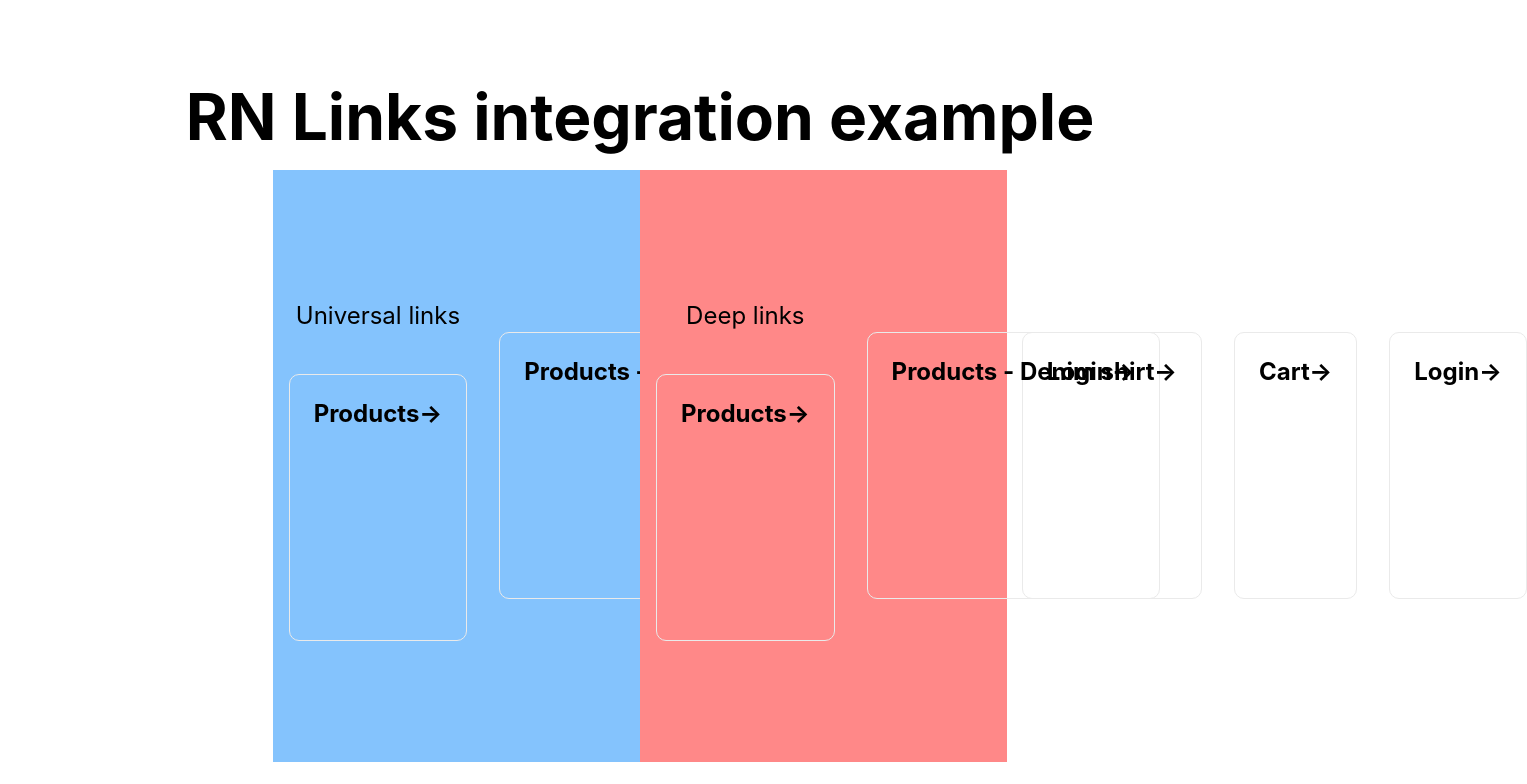
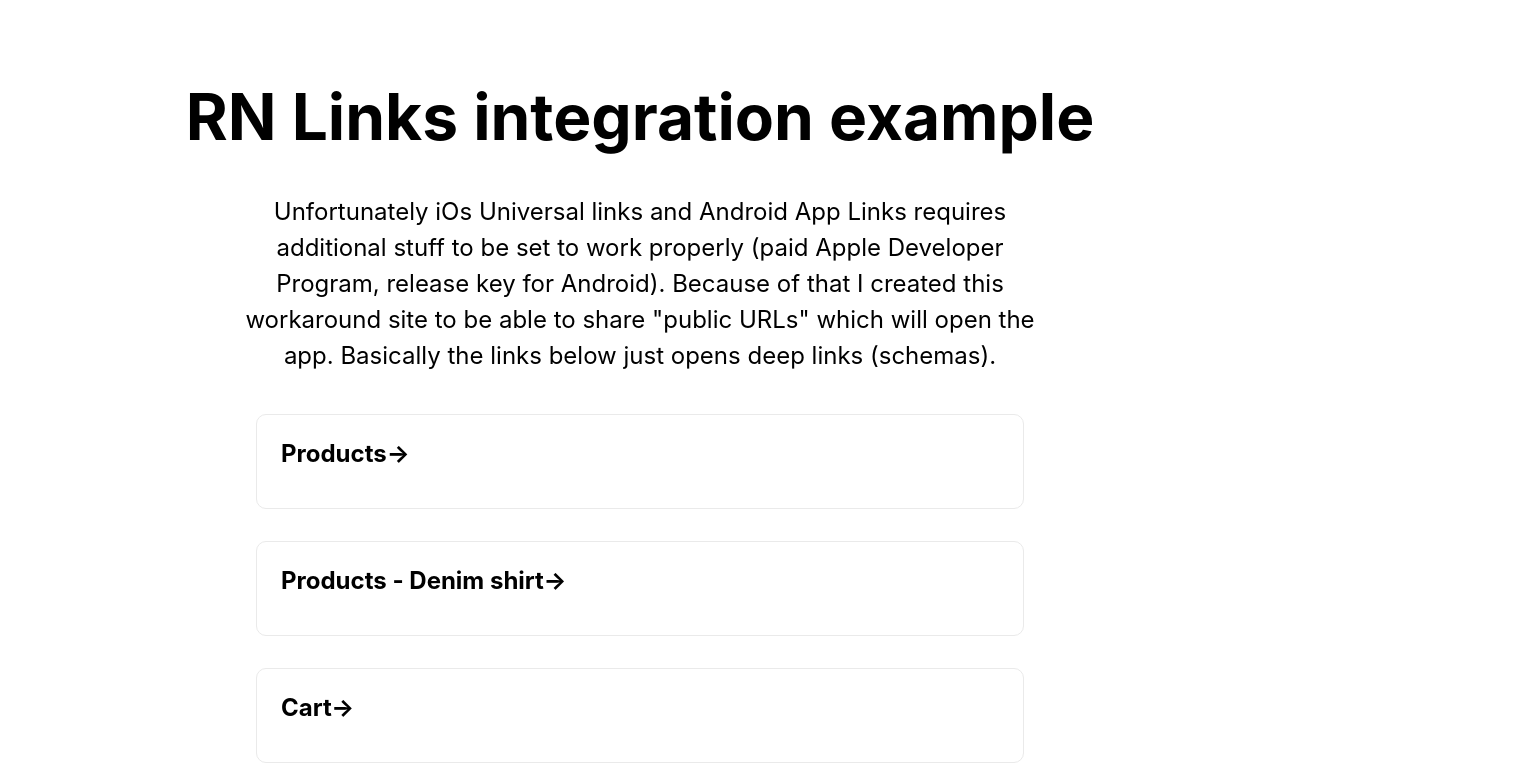
Before and after one commit to svobik7/nextjs-playground, a Next.js app: page / in a window 1280 px wide. Shown: the top 784 px of the page, 1527 px wide, since content can reach past the window. Built offline with nearby package versions, Linux system fonts and the light colour scheme.

Commit message:
Workaround for public/deep links

```diff
--- a/next.config.js
+++ b/next.config.js
@@ -3,11 +3,12 @@ const withBundleAnalyzer = require('@next/bundle-analyzer')({
 });
 
 module.exports = withBundleAnalyzer({
-  async rewrites() {
+  async redirects() {
     return [
       {
-        source: '/.well-known/apple-app-site-association',
-        destination: '/.well-known/apple-app-site-association.json',
+        source: '/app/:path*',
+        destination: 'rnhw://:path*',
+        permanent: false,
       },
     ];
   },
--- a/pages/index.js
+++ b/pages/index.js
@@ -12,46 +12,30 @@ export default function Home() {
       <main className={styles.main}>
         <h1 className={styles.title}>RN Links integration example</h1>
 
-        <div className={styles.gridWrapper}>
-          <div className={[styles.grid, styles.gridBlue].join(' ')}>
-            <p className={styles.description}>Universal links</p>
+        <div className={styles.grid}>
+          <p className={styles.description}>
+            Unfortunately iOs Universal links and Android App Links requires
+            additional stuff to be set to work properly (paid Apple Developer
+            Program, release key for Android). Because of that I created this
+            workaround site to be able to share "public URLs" which will open
+            the app. Basically the links below just opens deep links (schemas).
+          </p>
 
-            <a href='/products' className={styles.card}>
+          <a href='/app/products' className={styles.card}>
             <h3>Products&rarr;</h3>
           </a>
 
-            <a href='/products/denim-shirt' className={styles.card}>
+          <a href='/app/products/denim-shirt' className={styles.card}>
             <h3>Products - Denim shirt&rarr;</h3>
           </a>
 
-            <a href='/cart' className={styles.card}>
+          <a href='/app/cart' className={styles.card}>
             <h3>Cart&rarr;</h3>
           </a>
 
-            <a href='/auth/login' className={styles.card}>
+          <a href='/app/auth/login' className={styles.card}>
             <h3>Login&rarr;</h3>
           </a>
-          </div>
-
-          <div className={[styles.grid, styles.gridRed].join(' ')}>
-            <p className={styles.description}>Deep links</p>
-
-            <a href='rnhw://products' className={styles.card}>
-              <h3>Products&rarr;</h3>
-            </a>
-
-            <a href='rnhw://products/denim-shirt' className={styles.card}>
-              <h3>Products - Denim shirt&rarr;</h3>
-            </a>
-
-            <a href='rnhw://cart' className={styles.card}>
-              <h3>Cart&rarr;</h3>
-            </a>
-
-            <a href='rnhw://auth/login' className={styles.card}>
-              <h3>Login&rarr;</h3>
-            </a>
-          </div>
         </div>
       </main>
 
--- a/styles/Home.module.css
+++ b/styles/Home.module.css
@@ -71,12 +71,6 @@
     Bitstream Vera Sans Mono, Courier New, monospace;
 }
 
-.gridWrapper {
-  display: flex;
-  flex-direction: row;
-  flex-wrap: wrap;
-}
-
 .grid {
   display: flex;
   flex-direction: column;
@@ -86,14 +80,6 @@
 
   max-width: 800px;
   margin-top: 1rem;
-}
-
-.gridBlue {
-  background-color: rgb(132, 195, 253);
-}
-
-.gridRed {
-  background-color: rgb(255, 136, 136);
 }
 
 .card {
```
Also changed, not shown: pages/auth/login.js (deleted, +0 -20 lines), pages/cart.js (deleted, +0 -20 lines), pages/products/[slug].js (deleted, +0 -22 lines), pages/products/index.js (deleted, +0 -20 lines). Lines whose indentation alone changed are shown as unchanged.
